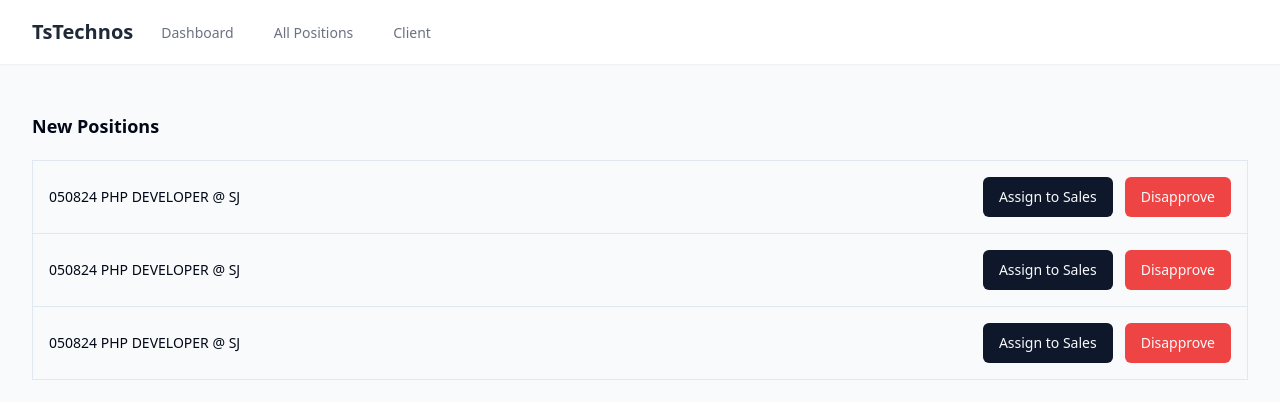
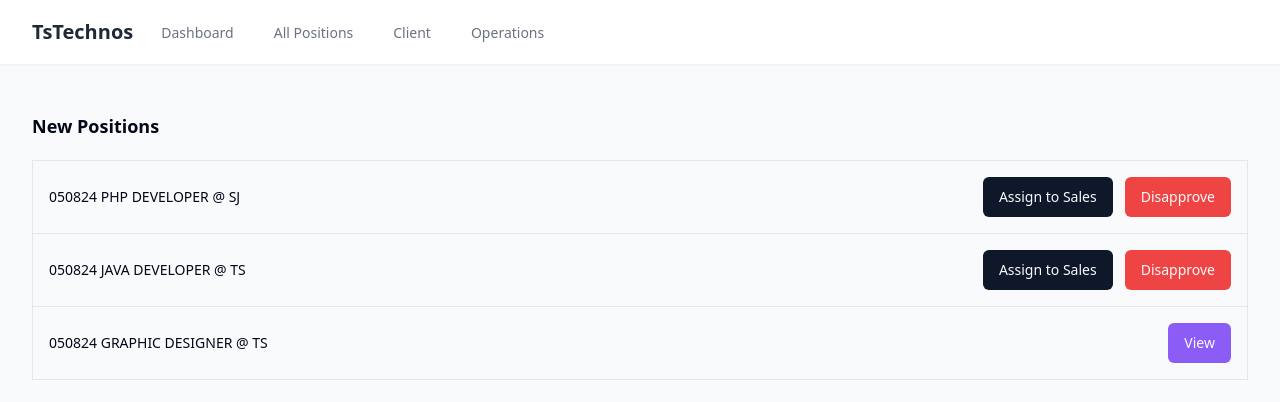
Before and after one commit to DanishCodebase/ERP-System-Client, a React (Vite) app: page /operations in a window 1280 px wide. Shown: the top 402 px of the page. Built offline with nearby package versions, Linux system fonts and the light colour scheme.

Commit message:
add operations route to navbar

```diff
--- /dev/null
+++ b/src/app/operations/OperationLandingPage/AssignPopUp.jsx
@@ -0,0 +1,55 @@
+import React from "react";
+import { Button } from "@/components/ui/button";
+import {
+  Select,
+  SelectContent,
+  SelectGroup,
+  SelectItem,
+  SelectLabel,
+  SelectTrigger,
+  SelectValue,
+} from "@/components/ui/select";
+import {
+  Popover,
+  PopoverContent,
+  PopoverTrigger,
+} from "@/components/ui/popover";
+
+const AssignPopUp = () => {
+  return (
+    <Popover>
+      <PopoverTrigger asChild>
+        <Button className="mr-3">Assign to Sales</Button>
+      </PopoverTrigger>
+      <PopoverContent className="w-80">
+        <div className="grid gap-4">
+          <div className="space-y-2">
+            <h4 className="font-medium text-xl leading-none">Assign To</h4>
+          </div>
+          <div className="grid gap-2">
+            <form action="">
+              <Select>
+                <SelectTrigger className="">
+                  <SelectValue placeholder="Select a sales person" />
+                </SelectTrigger>
+                <SelectContent>
+                  <SelectGroup>
+                    <SelectLabel></SelectLabel>
+                    <SelectItem value="Danish(5)">Danish (5)</SelectItem>
+                    <SelectItem value="Fahad(3)">Fahad (3)</SelectItem>
+                    <SelectItem value="Yusuf(2)">Yusuf (2)</SelectItem>
+                    <SelectItem value="Kaif(3)">Kaif (3)</SelectItem>
+                    <SelectItem value="Ehtasam(1)">Ehtasam (1)</SelectItem>
+                  </SelectGroup>
+                </SelectContent>
+              </Select>
+              <Button className="mt-3 w-full" type="submit">Assign</Button>
+            </form>
+          </div>
+        </div>
+      </PopoverContent>
+    </Popover>
+  );
+};
+
+export default AssignPopUp;
--- a/src/app/operations/OperationLandingPage/NewPosition.jsx
+++ b/src/app/operations/OperationLandingPage/NewPosition.jsx
@@ -9,6 +9,8 @@ import {
   TableRow,
 } from "@/components/ui/table";
 import { Button } from "@/components/ui/button";
+import AssignPopUp from "./AssignPopUp";
+import RejectPopUp from "./RejectPopUp";
 
 const newPosition = [
   {
@@ -31,26 +33,25 @@ const NewPosition = () => {
               050824 PHP DEVELOPER @ SJ
             </TableCell>
             <TableCell className="text-right">
-              <Button className="mr-3">Assign to Sales</Button>
-              <Button variant="destructive">Disapprove</Button>
+              <AssignPopUp />
+              <RejectPopUp />
             </TableCell>
           </TableRow>
           <TableRow>
             <TableCell className="font-medium">
-              050824 PHP DEVELOPER @ SJ
+              050824 JAVA DEVELOPER @ TS
             </TableCell>
             <TableCell className="text-right">
-              <Button className="mr-3">Assign to Sales</Button>
-              <Button variant="destructive">Disapprove</Button>
+              <AssignPopUp />
+              <RejectPopUp />
             </TableCell>
           </TableRow>
           <TableRow>
             <TableCell className="font-medium">
-              050824 PHP DEVELOPER @ SJ
+              050824 GRAPHIC DESIGNER @ TS
             </TableCell>
             <TableCell className="text-right">
-              <Button className="mr-3">Assign to Sales</Button>
-              <Button variant="destructive">Disapprove</Button>
+              <Button className="bg-violet-500 hover:bg-violet-400">View</Button>
             </TableCell>
           </TableRow>
         </TableBody>
--- a/src/app/operations/OperationLandingPage/OperationLanding.jsx
+++ b/src/app/operations/OperationLandingPage/OperationLanding.jsx
@@ -1,8 +1,6 @@
 import React from "react";
 import { Routes, Route } from "react-router-dom";
 import Navbar from "../../sales/SalesLanding/NavBarSales";
-import Interviews from "../../sales/SalesLanding/Interviews";
-import PositionsTable from "../../sales/SalesLanding/PositionsTable";
 import NewPosition from "./NewPosition";
 
 const OperationLanding = () => {
--- /dev/null
+++ b/src/app/operations/OperationLandingPage/RejectPopUp.jsx
@@ -0,0 +1,41 @@
+import React from "react";
+import { Button } from "@/components/ui/button";
+import { Input } from "@/components/ui/input";
+import {
+  Popover,
+  PopoverContent,
+  PopoverTrigger,
+} from "@/components/ui/popover";
+
+const RejectPopUp = () => {
+  return (
+    <Popover>
+      <PopoverTrigger asChild>
+        <Button variant="destructive">Disapprove</Button>
+      </PopoverTrigger>
+      <PopoverContent className="w-80">
+        <div className="grid gap-4">
+          <div className="space-y-2">
+            <h4 className="font-medium text-xl leading-none">
+              Reason of Rejection
+            </h4>
+          </div>
+          <div className="grid gap-2">
+            <form action="">
+              <Input type="text" placeholder="Type the reason" />
+              <Button
+                className="mt-3 w-full"
+                variant="destructive"
+                type="submit"
+              >
+                Disaprove
+              </Button>
+            </form>
+          </div>
+        </div>
+      </PopoverContent>
+    </Popover>
+  );
+};
+
+export default RejectPopUp;
--- a/src/app/sales/SalesLanding/NavBarSales.jsx
+++ b/src/app/sales/SalesLanding/NavBarSales.jsx
@@ -12,7 +12,7 @@ export default function Navbar() {
               <span className="text-xl font-bold text-gray-800">TsTechnos</span>
             </div>
             <div className="hidden sm:ml-6 sm:flex sm:space-x-8">
-              {['Dashboard', 'All Positions', 'Client'].map((tab) => (
+              {['Dashboard', 'All Positions', 'Client','Operations'].map((tab) => (
                 <NavLink
                   key={tab}
                   to={tab.toLowerCase().replace(/\s+/g, '-')}
--- a/src/app/sales/SalesLanding/Navbar.jsx
+++ b/src/app/sales/SalesLanding/Navbar.jsx
@@ -13,6 +13,7 @@ export default function NavBar() {
     { to: '/dashboard', label: 'Dashboard' },
     { to: '/positions', label: 'All Positions' },
     { to: '/clients', label: 'Clients' },
+    { to: '/operations', label: 'Operations' },
   ];
 
   return (
--- a/vite.config.js
+++ b/vite.config.js
@@ -1,6 +1,6 @@
-import path from "path"
-import react from "@vitejs/plugin-react"
-import { defineConfig } from "vite"
+import path from "path";
+import react from "@vitejs/plugin-react";
+import { defineConfig } from "vite";
 
 export default defineConfig({
   plugins: [react()],
@@ -9,4 +9,7 @@ export default defineConfig({
       "@": path.resolve(__dirname, "./src"),
     },
   },
-})
+  server: {
+    port: 3000,
+  },
+});
```
